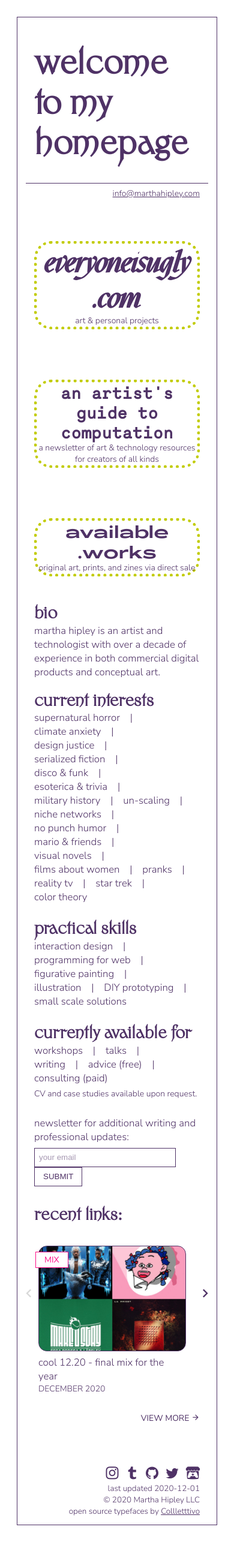
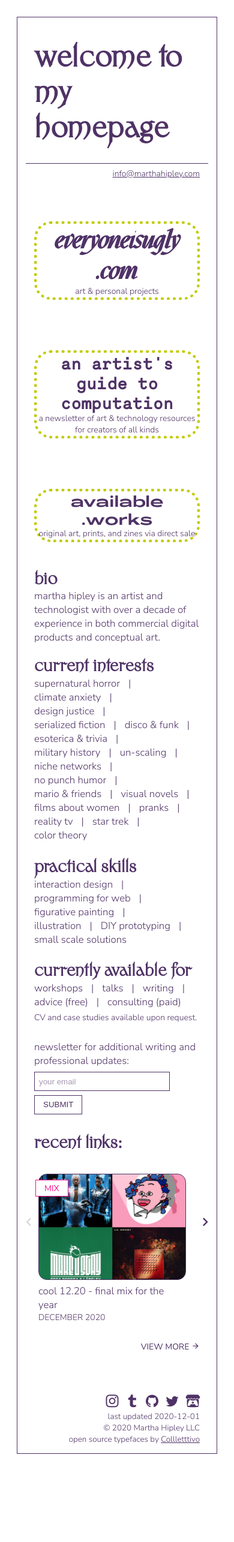
Before and after one commit to mhipley/marthahipley-2020, a Jekyll site: the page built from index.markdown, in a window 390 px wide. Shown: the whole page at 60% size. Built offline with Jekyll 4.4.1, drawn with Linux system fonts in a browser that asks for light colours; nearby versions of some CDN libraries; some web fonts are replaced; after the commit the page ends 2452 px from its top, so only the background shows below that.

Commit message:
additional tweaks for mobile

```diff
--- a/_config.yml
+++ b/_config.yml
@@ -18,12 +18,12 @@
 # You can create any custom variable you would like, and they will be accessible
 # in the templates via {{ site.myvariable }}.
 
-title: marthahipley.com
+title: "welcome to my homepage"
 email: info@marthahipley.com
 description: >- # this means to ignore newlines until "baseurl:"
   martha hipley is an artist and technologist with over a decade of experience in both commercial digital products and conceptual art.
 baseurl: "" # the subpath of your site, e.g. /blog
-url: "" # the base hostname & protocol for your site, 2.g. http://example.com
+url: "https://marthahipley.com" # the base hostname & protocol for your site, 2.g. http://example.com
 twitter_username: everyartisugly
 github_username:  mhipley
 social-img: /images/social-card.jpg
--- a/_sass/includes/_typography.scss
+++ b/_sass/includes/_typography.scss
@@ -48,7 +48,7 @@
 
 h1 {
     font-family: "sinistre", serif;
-    font-size: 4rem;
+    font-size: 3.5rem;
     @include breakpoint(sm) {
         font-size: 3rem;
     }
@@ -60,6 +60,7 @@
 
 h2 {
     margin: 0;
+
     span.line {
         display: inline-block;
     }
@@ -73,12 +74,12 @@
     }
     &#everyoneisugly {
         font-family: "mazius", serif;
-        font-size: 3.5rem;
+        font-size: 3rem;
         @include breakpoint(xs) {
-            font-size: 4rem;
+            font-size: 3.5rem;
         }
         @include breakpoint(md) {
-            font-size: 5rem;
+            font-size: 4rem;
         }
     }
     &#agtc {
@@ -87,12 +88,12 @@
     }
     &#availableworks {
         font-family: "messapia", serif;
-        font-size: 2rem;
+        font-size: 1.8rem;
         @include breakpoint(sm) {
-            font-size: 2.5rem;
+            font-size: 2rem;
         }
         @include breakpoint(md) {
-            font-size: 3rem;
+            font-size: 2.5rem;
         }
     }
 }
--- a/_sass/main.scss
+++ b/_sass/main.scss
@@ -79,7 +79,7 @@
             float: left;
             &:after {
                 content: "|";
-                margin: 0 1em;
+                margin: 0 1rem;
             }
             &:last-child:after {
                 content: none;
@@ -208,15 +208,19 @@
 .newsletter {
     p {
         margin-top: 2rem;
-        margin-bottom: .5rem;
+        margin-bottom: 0rem;
     }
 
     input[type="text"] {
+        -webkit-appearance: none;
         width: 100%;
-        max-width: 220px;
+        max-width: 210px;
         height: 30px;
         border: 1px solid $primary;
         padding: 0 .5rem;
+        border-radius: 0;
+        box-shadow: none;
+        margin-top: .5rem;
         @include breakpoint(xs) {
             margin-bottom: 1rem;
         }
@@ -226,7 +230,7 @@
     }
 
     input[type="submit"] {
-
+        -webkit-appearance: none;
         line-height: 30px;
         border: 1px solid $primary;
         background-color: $background;
@@ -234,6 +238,8 @@
         font-weight: 400;
         padding: 0 1rem;
         color: $primary;
+        border-radius: none !important;
+        margin-top: .5rem;
 
 
     }
@@ -246,7 +252,7 @@
 
 //footer
 #footer {
-    font-size: .8em;
+    font-size: .8rem !important;
     #footer-list {
         list-style-type: none;
 
```
Also changed, not shown: 1 other file.
